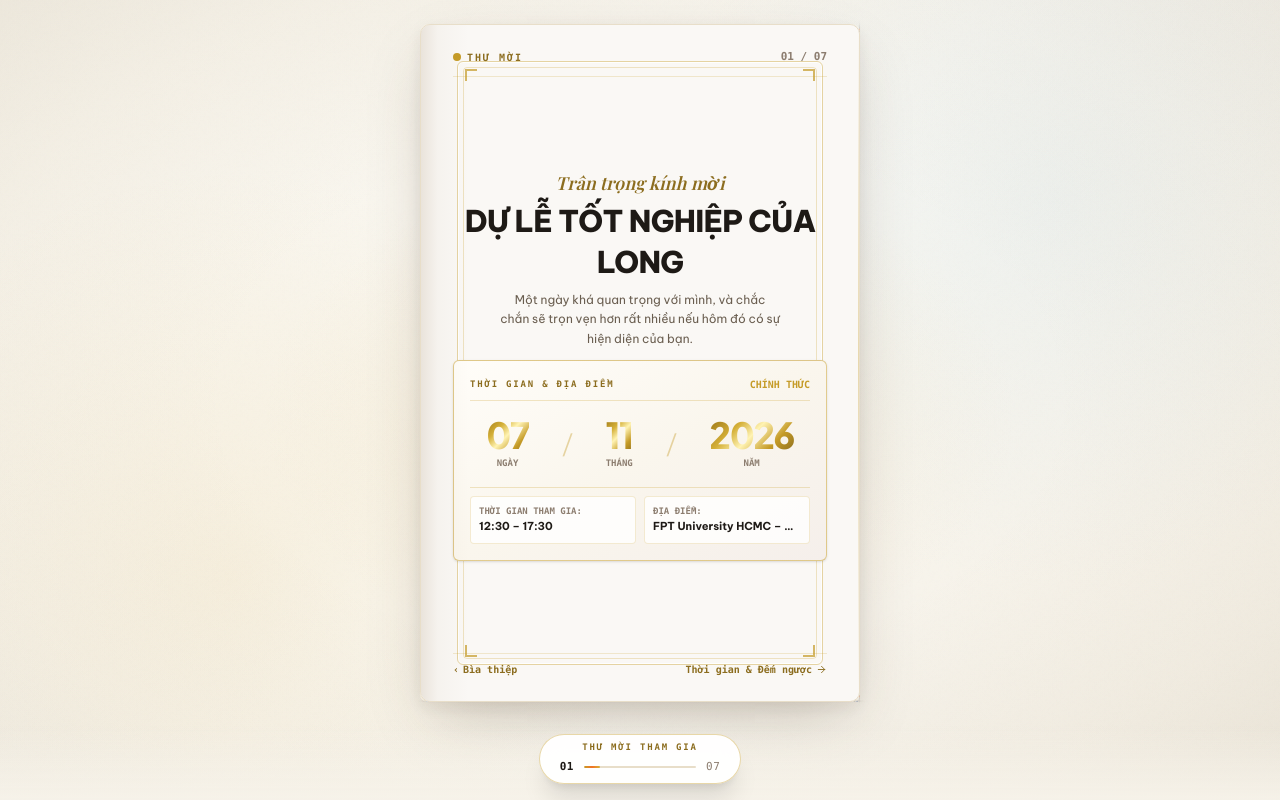
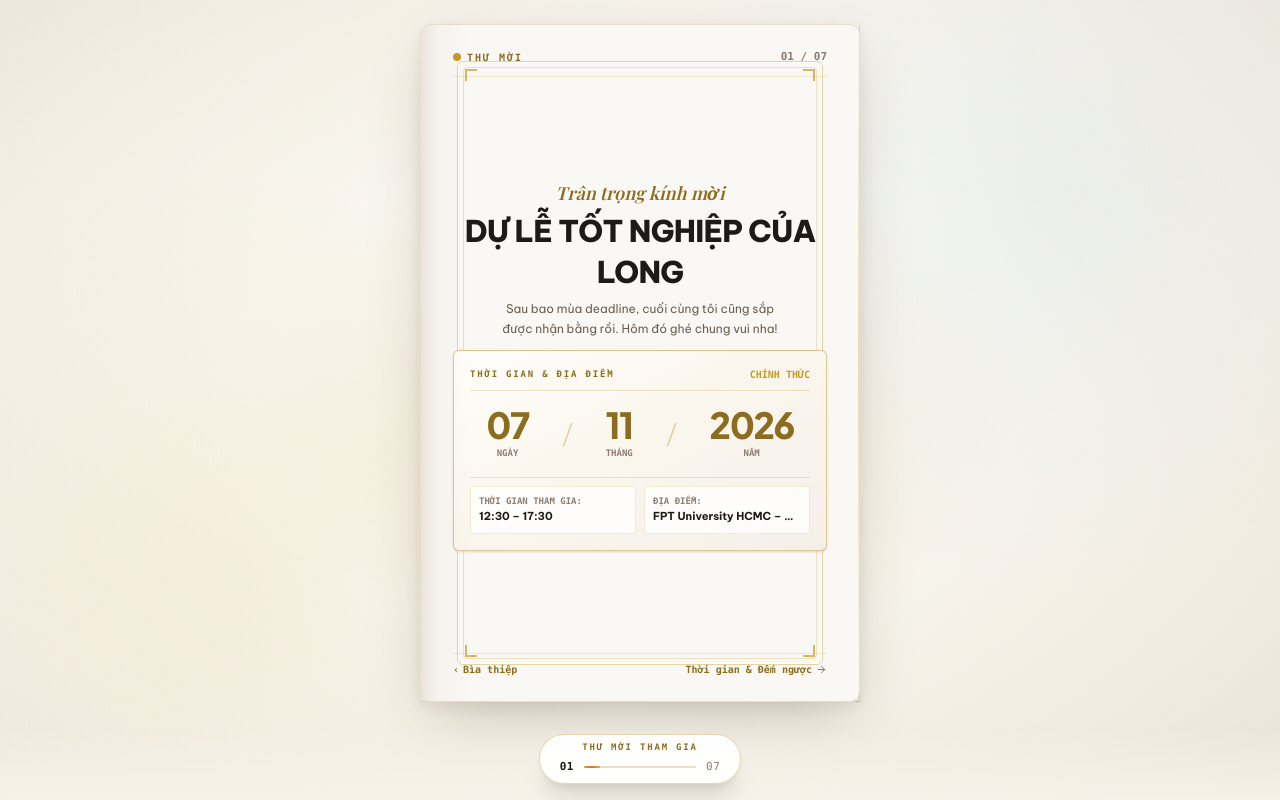
Before and after one commit to PL-Kiddy/graduation-invitation, a React (Vite) app: page / in a window 1280 px wide. Both pictures are taken after a click on the element 640 px from the left and 398 px from the top of the page. Built offline with nearby package versions, Linux system fonts and the light colour scheme; a web font is replaced by a local one.

Commit message:
Update invitation message and soften date text gradient

```diff
--- a/src/pages/InvitationPage.tsx
+++ b/src/pages/InvitationPage.tsx
@@ -56,8 +56,8 @@ export const InvitationPage: React.FC<InvitationPageProps> = ({ onBackToCover })
           <h2 className="text-2xl md:text-3xl font-display-title font-black tracking-tight text-[#1E1A16] leading-snug">
             DỰ LỄ TỐT NGHIỆP CỦA LONG
           </h2>
-          <p className="text-xs text-[#6A5E50] max-w-[280px] mx-auto leading-relaxed pt-0.5 font-sans-modern">
-            Một ngày khá quan trọng với mình, và chắc chắn sẽ trọn vẹn hơn rất nhiều nếu hôm đó có sự hiện diện của {guestName || 'bạn'}.
+          <p className="text-xs text-[#6A5E50] max-w-[290px] mx-auto leading-relaxed pt-0.5 font-sans-modern">
+            Sau bao mùa deadline, cuối cùng tôi cũng sắp được nhận bằng rồi. Hôm đó ghé chung vui nha!
           </p>
         </div>
 
@@ -73,17 +73,17 @@ export const InvitationPage: React.FC<InvitationPageProps> = ({ onBackToCover })
           {/* Large Date Display: 07 / 11 / 2026 */}
           <div className="flex items-center justify-around py-1">
             <div className="text-center">
-              <span className="text-3xl md:text-4xl font-grotesk-bold font-black foil-gold-text block leading-none">07</span>
+              <span className="text-3xl md:text-4xl font-grotesk-bold font-black text-[#8C6D1F] block leading-none">07</span>
               <span className="text-[9px] font-mono text-[#8C7D6F] uppercase font-bold mt-1 block">NGÀY</span>
             </div>
             <span className="text-2xl text-[#C59B27]/40 font-light">/</span>
             <div className="text-center">
-              <span className="text-3xl md:text-4xl font-grotesk-bold font-black foil-gold-text block leading-none">11</span>
+              <span className="text-3xl md:text-4xl font-grotesk-bold font-black text-[#8C6D1F] block leading-none">11</span>
               <span className="text-[9px] font-mono text-[#8C7D6F] uppercase font-bold mt-1 block">THÁNG</span>
             </div>
             <span className="text-2xl text-[#C59B27]/40 font-light">/</span>
             <div className="text-center">
-              <span className="text-3xl md:text-4xl font-grotesk-bold font-black foil-gold-text block leading-none">2026</span>
+              <span className="text-3xl md:text-4xl font-grotesk-bold font-black text-[#8C6D1F] block leading-none">2026</span>
               <span className="text-[9px] font-mono text-[#8C7D6F] uppercase font-bold mt-1 block">NĂM</span>
             </div>
           </div>
```
